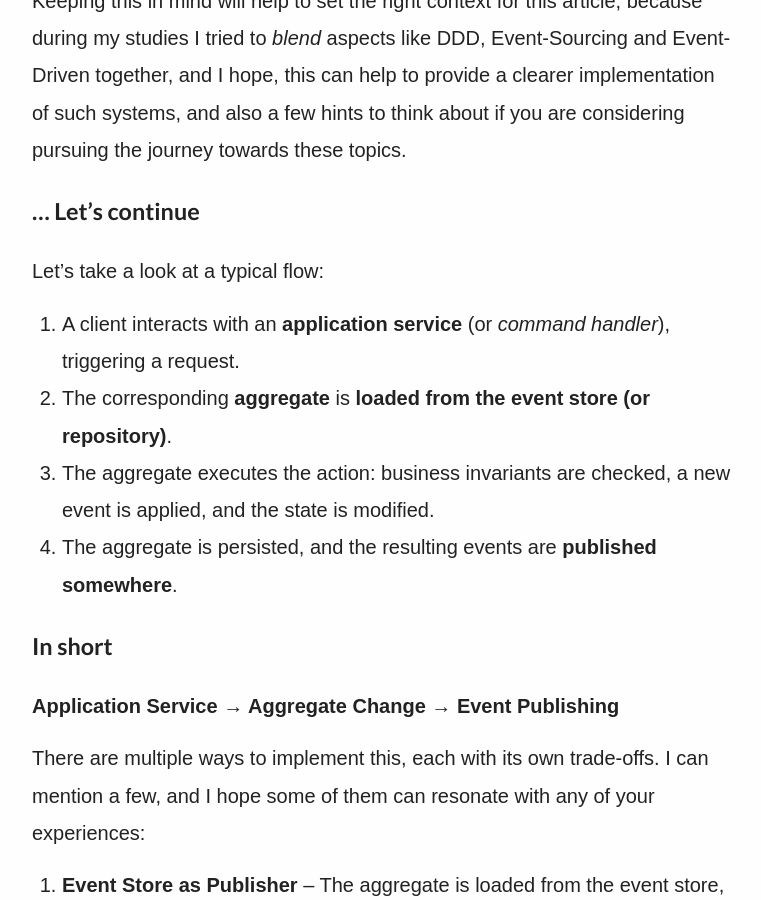
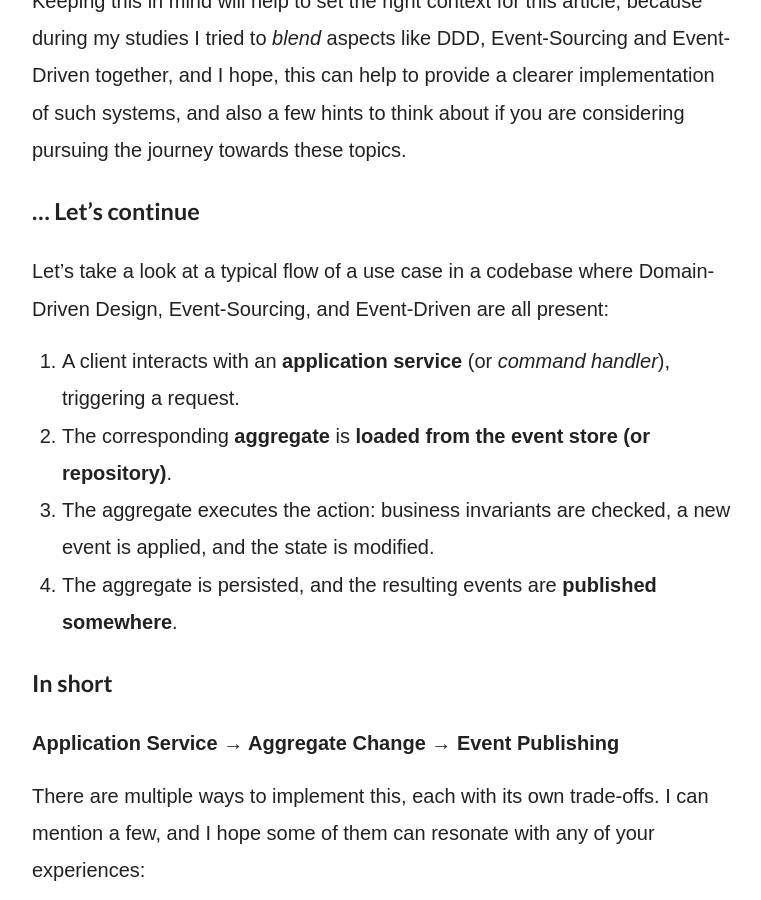
Before and after one commit to joebew42/joebew42.github.io, a Jekyll site: the page built from _posts/2025-04-06-growing-systems-towards-ddd-event-sourcing-and-event-driven-architecture.markdown, in a window 1280 px wide and 900 px high, scrolled down 1504 px. Shown: the whole window, without its empty margins (258-1019 px from the left). Built offline with Jekyll 4.4.1, drawn with Linux system fonts in a browser that asks for light colours; emoji names are drawn with the system emoji font; some web fonts are replaced.

Commit message:
Let's take a look, more clear

```diff
--- a/_posts/2025-04-06-growing-systems-towards-ddd-event-sourcing-and-event-driven-architecture.markdown
+++ b/_posts/2025-04-06-growing-systems-towards-ddd-event-sourcing-and-event-driven-architecture.markdown
@@ -25,7 +25,7 @@
 
 ### ... Let's continue
 
-Let’s take a look at a typical flow:
+Let's take a look at a typical flow of a use case in a codebase where Domain-Driven Design, Event-Sourcing, and Event-Driven are all present:
 
 1. A client interacts with an **application service** (or _command handler_), triggering a request.
 2. The corresponding **aggregate** is **loaded from the event store (or repository)**.
```
